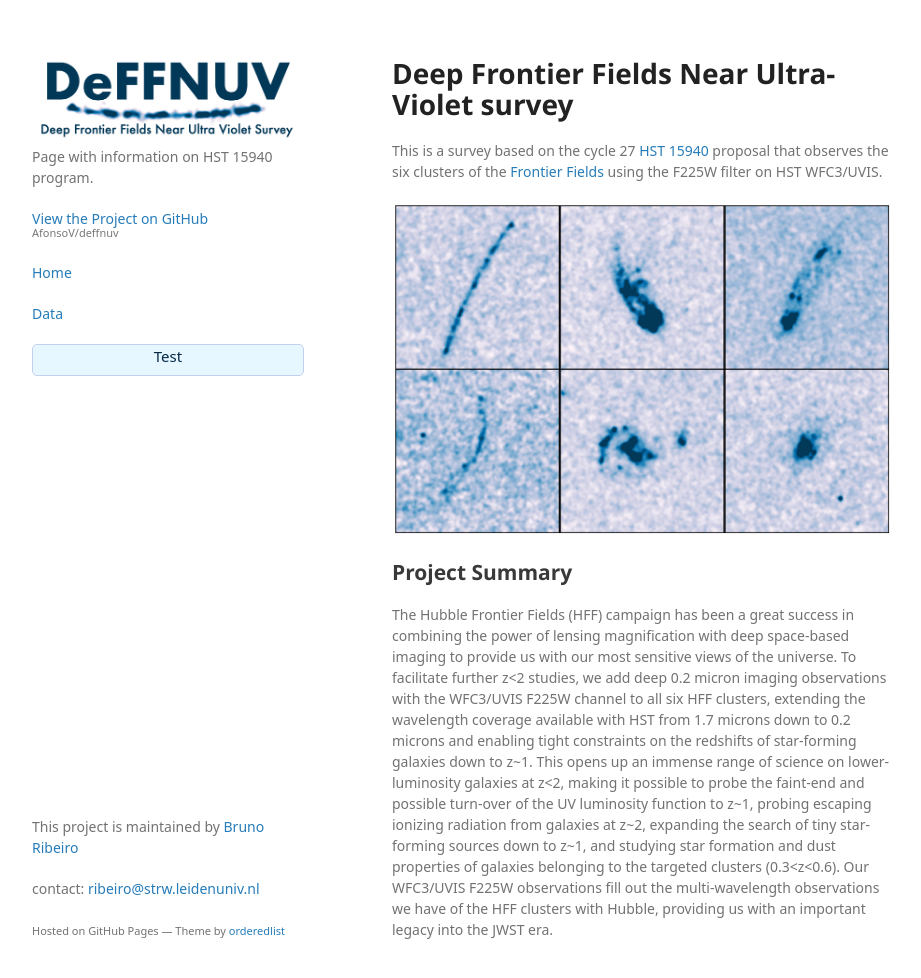
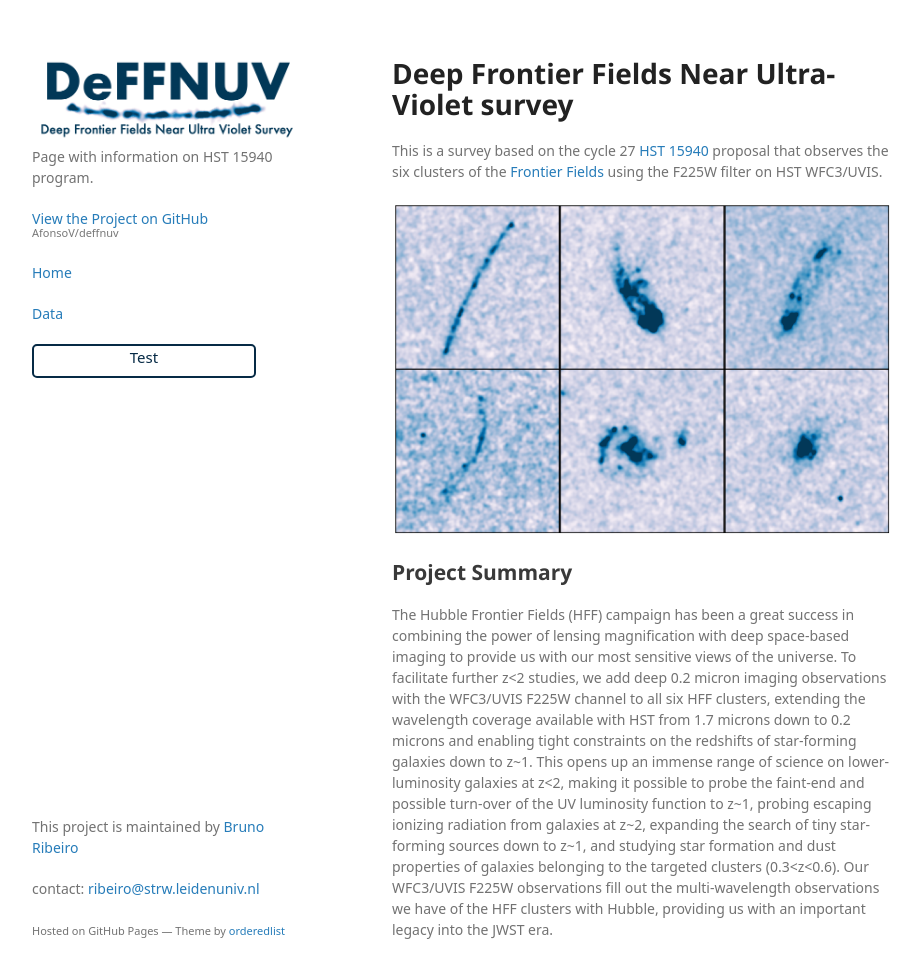
Before and after one commit to AfonsoV/deffnuv, a Jekyll site: the page built from index.md, in a window 1280 px wide and 1010 px high. Shown: the top 978 px of the window, without its empty margins (178-1099 px from the left). Built offline with Jekyll 4.4.1, drawn with Linux system fonts in a browser that asks for light colours; some web fonts are replaced; our own code applies the rules of GitHub Pages for plain Markdown files.

Commit message:
Update template (buttons).

```diff
--- a/_sass/jekyll-theme-minimal.scss
+++ b/_sass/jekyll-theme-minimal.scss
@@ -115,10 +115,10 @@ ul.downloads {
   list-style:none;
   height:30px;
   padding:0;
-  background:  #e6f7ff;
+  background:  #ffffff;
   border-radius:5px;
-  border:1px solid #c2d1f0;
-  width:270px;
+  border:2px solid #062a45;
+  width:220px;
 }
 
 .downloads li {
```
